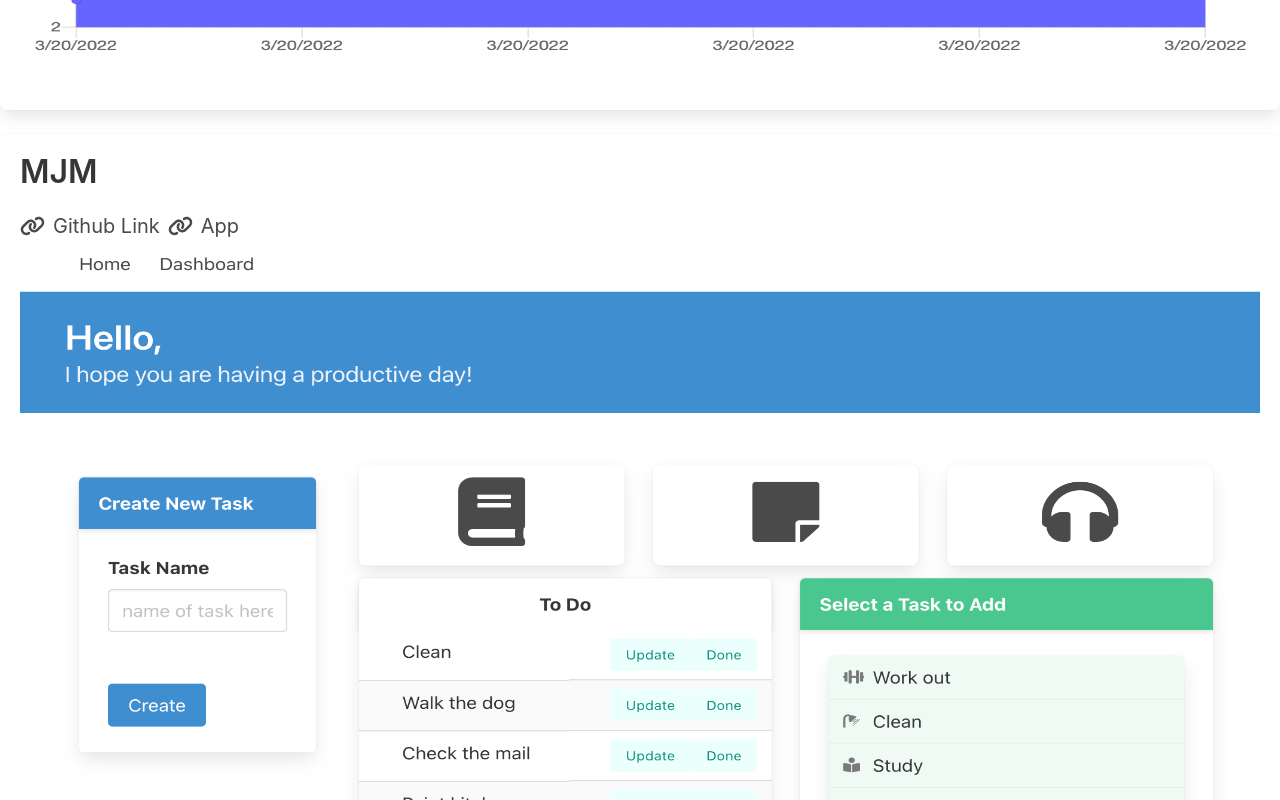
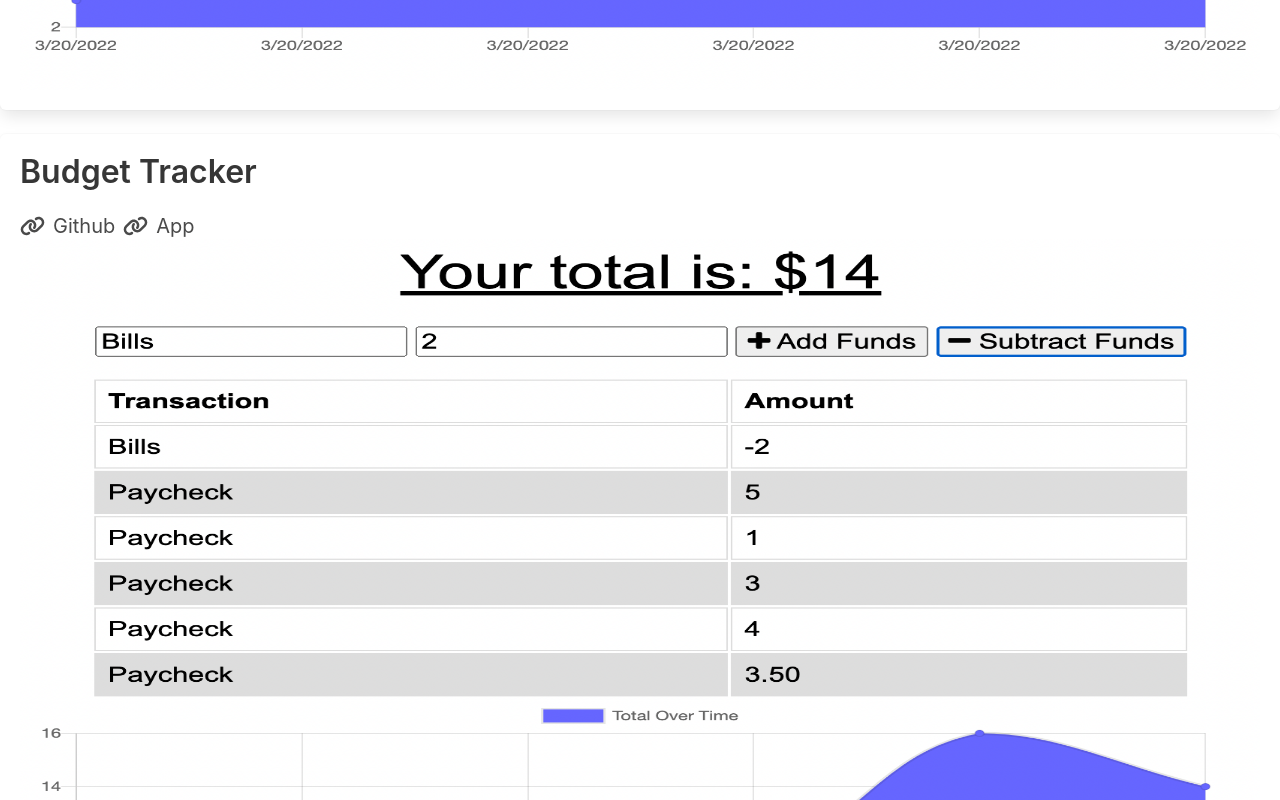
Before and after one commit to mikekeene/keene-react-portfolio, a React (Create React App) app: page / in a window 1280 px wide. Shown: the part 2280-3080 px from the top of the page. Built offline with nearby package versions, Linux system fonts and the light colour scheme.

Commit message:
Update Projects.js

```diff
--- a/src/components/Projects.js
+++ b/src/components/Projects.js
@@ -28,6 +28,23 @@ const Projects = () => {
                     Github
                 </a>
                 <a className="subtitle" href="https://boiling-everglades-78221.herokuapp.com/" >
+                    <FontAwesomeIcon icon={faLink} className="mr-2 ml-2"/>
+                    App
+                </a>
+                <figure className="image is-4by3">
+                    <img src={budgetapp} alt={"budgetapp"}/>
+                </figure>
+                </article>
+            </div>
+            {/* budget tracker app */}
+            <div className="tile is-parent">
+                <article className="tile is-child box">
+                <p className="title">Budget Tracker</p>
+                <a className="subtitle" href="https://github.com/jennyk1989/jam" >
+                    <FontAwesomeIcon icon={faLink} className="mr-2"/>
+                    Github
+                </a>
+                <a className="subtitle" href="https://ancient-lake-76105.herokuapp.com/" >
                     <FontAwesomeIcon icon={faLink} className="mr-2 ml-2"/>
                     App
                 </a>
```
